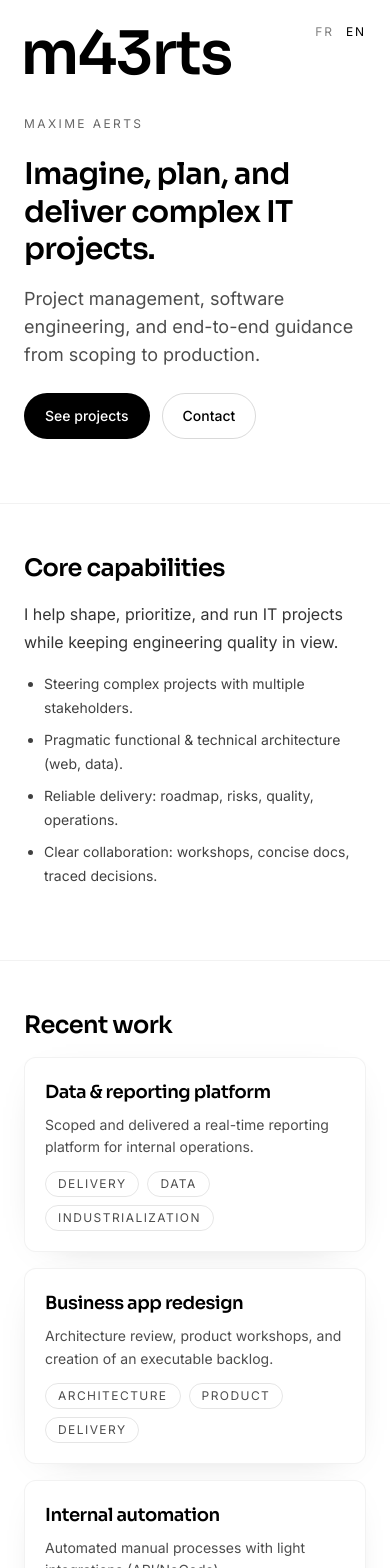
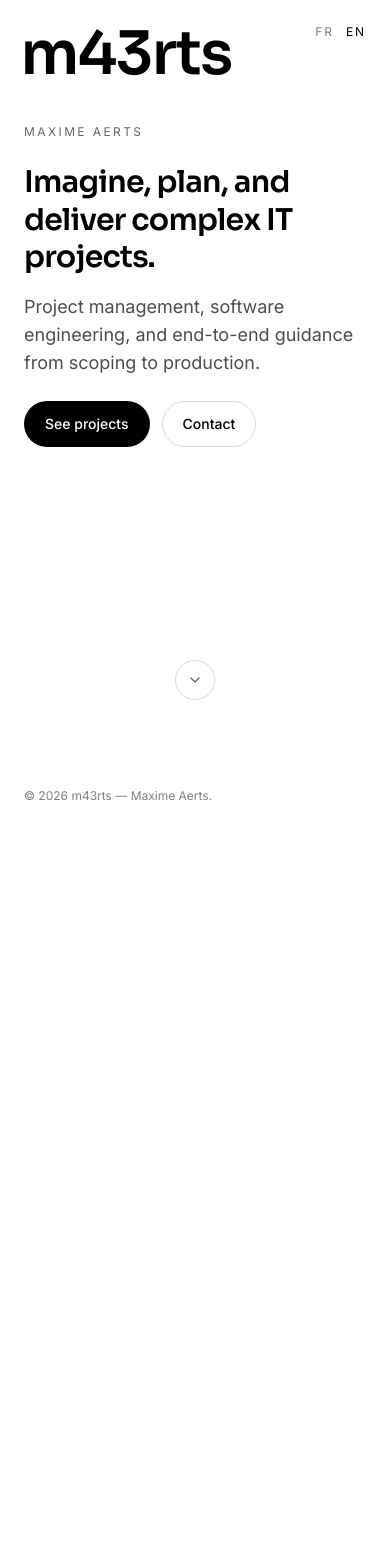
Before and after one commit to m43rts/m43rts, a Next.js app: page /en in a window 390 px wide. Shown: the top 1568 px of the page. After the commit the page ends 844 px from the top, so only its background shows below. Built offline with nearby package versions, Linux system fonts and the light colour scheme.

Commit message:
First version of auto snap and max-height sections

```diff
--- a/src/app/[locale]/layout.tsx
+++ b/src/app/[locale]/layout.tsx
@@ -1,5 +1,6 @@
 import type { Metadata } from "next";
 import { LanguageSwitcher } from "@/components/LanguageSwitcher";
+import { AutoSnapMain } from "@/components/AutoSnapMain";
 import { defaultLocale, getSiteContent, type Locale } from "@/content/siteContent";
 
 type LayoutParams = { locale: Locale };
@@ -33,8 +34,8 @@ export default async function LocaleLayout({ children, params }: LayoutProps) {
   const locale = (await params).locale ?? defaultLocale;
 
   return (
-    <div className="mx-auto flex min-h-screen max-w-5xl flex-col bg-white text-black">
-      <header className="flex items-center justify-between px-6 py-6 md:px-10 md:py-8">
+    <div className="mx-auto flex h-[100svh] max-w-5xl flex-col bg-white text-black">
+      <header className="flex shrink-0 items-center justify-between px-6 py-6 md:px-10 md:py-8">
         <span className="font-heading sm:text-8xl text-6xl font-semibold tracking-tight -ml-[0.06em] sm:-ml-[0.07em]">
           m43rts
         </span>
@@ -42,7 +43,9 @@ export default async function LocaleLayout({ children, params }: LayoutProps) {
           <LanguageSwitcher currentLocale={locale} />
         </div>
       </header>
-      <main className="flex-1">{children}</main>
+      <AutoSnapMain className="relative flex flex-1 min-h-0 flex-col overflow-y-auto">
+        {children}
+      </AutoSnapMain>
       <footer className="px-6 pb-10 pt-6 text-xs text-black/50 md:px-10">
         © {new Date().getFullYear()} m43rts — Maxime Aerts.
       </footer>
--- a/src/app/[locale]/page.tsx
+++ b/src/app/[locale]/page.tsx
@@ -15,10 +15,10 @@ export default async function LocaleHome({ params }: PageProps) {
   const content = getSiteContent(locale);
 
   return (
-    <div className="space-y-6 md:space-y-10">
+    <div className="flex min-h-full flex-col">
       <section
         id="hero"
-        className="flex flex-col gap-6 px-6 pb-10 pt-2 md:px-10 md:pb-14 md:pt-4"
+        className="relative flex min-h-full w-full flex-shrink-0 flex-col gap-6 px-6 pb-16 pt-4 md:px-10 md:pb-20 md:pt-6"
       >
         <p className="text-xs uppercase tracking-[0.2em] text-black/60">
           {content.hero.eyebrow}
@@ -45,9 +45,27 @@ export default async function LocaleHome({ params }: PageProps) {
             {content.hero.secondaryCta}
           </a>
         </div>
+        <a
+          href="#cv"
+          className="mt-auto flex h-10 w-10 items-center justify-center self-center rounded-full border border-black/15 text-black/60 transition hover:border-black/40 hover:text-black"
+          aria-label="Go to cv"
+        >
+          <svg
+            aria-hidden="true"
+            viewBox="0 0 24 24"
+            className="h-4 w-4"
+            fill="none"
+            stroke="currentColor"
+            strokeWidth="2"
+            strokeLinecap="round"
+            strokeLinejoin="round"
+          >
+            <path d="M6 9l6 6 6-6" />
+          </svg>
+        </a>
       </section>
 
-      <Section id="cv" title={content.cv.title}>
+      <Section id="cv" title={content.cv.title} nextId="projects">
         <div className="flex flex-col gap-4">
           <p className="text-base leading-7 text-black/80">{content.cv.summary}</p>
           <ul className="flex list-disc flex-col gap-2 pl-5 text-sm leading-6 text-black/75">
@@ -58,7 +76,7 @@ export default async function LocaleHome({ params }: PageProps) {
         </div>
       </Section>
 
-      <Section id="projects" title={content.projects.title}>
+      <Section id="projects" title={content.projects.title} nextId="contact">
         <div className="grid gap-4 md:grid-cols-2">
           {content.projects.items.map((project) => (
             <ProjectCard
--- /dev/null
+++ b/src/components/AutoSnapMain.tsx
@@ -0,0 +1,96 @@
+ "use client";
+
+import { useEffect, useRef, useState, type ReactNode } from "react";
+
+type AutoSnapMainProps = {
+  children: ReactNode;
+  className?: string;
+};
+
+const SNAP_LOCK_MS = 800;
+
+/**
+ * Scroll container that auto-snaps to the most visible section once scrolling
+ * settles. Disabled when users prefer reduced motion.
+ */
+export function AutoSnapMain({ children, className }: AutoSnapMainProps) {
+  const mainRef = useRef<HTMLElement | null>(null);
+  const [snapEnabled, setSnapEnabled] = useState(false);
+
+  useEffect(() => {
+    const media = window.matchMedia("(prefers-reduced-motion: reduce)");
+    const update = () => setSnapEnabled(!media.matches);
+    update();
+    media.addEventListener("change", update);
+    return () => media.removeEventListener("change", update);
+  }, []);
+
+  useEffect(() => {
+    if (!snapEnabled) return;
+    const main = mainRef.current;
+    if (!main) return;
+
+    const sections = Array.from(main.querySelectorAll<HTMLElement>("section[id]"));
+    if (sections.length === 0) return;
+
+    let scrollEndTimer: ReturnType<typeof setTimeout> | null = null;
+    let snapLockTimer: ReturnType<typeof setTimeout> | null = null;
+    let snapping = false;
+
+    const visibleRatioInMain = (section: HTMLElement) => {
+      const mainRect = main.getBoundingClientRect();
+      const rect = section.getBoundingClientRect();
+      const top = Math.max(rect.top, mainRect.top);
+      const bottom = Math.min(rect.bottom, mainRect.bottom);
+      const visible = Math.max(0, bottom - top);
+      return rect.height > 0 ? visible / rect.height : 0;
+    };
+
+    const pickBestSection = () => {
+      let best: HTMLElement | null = null;
+      let bestRatio = -1;
+      for (const section of sections) {
+        const ratio = visibleRatioInMain(section);
+        if (ratio > bestRatio) {
+          bestRatio = ratio;
+          best = section;
+        }
+      }
+      return best;
+    };
+
+    const snapToSection = () => {
+      if (snapping) return;
+      const target = pickBestSection();
+      if (!target) return;
+
+      snapping = true;
+      target.scrollIntoView({ behavior: "smooth", block: "start" });
+      snapLockTimer = setTimeout(() => {
+        snapping = false;
+      }, SNAP_LOCK_MS);
+    };
+
+    const onScroll = () => {
+      if (scrollEndTimer) clearTimeout(scrollEndTimer);
+      scrollEndTimer = setTimeout(() => {
+        scrollEndTimer = null;
+        snapToSection();
+      }, 140);
+    };
+
+    main.addEventListener("scroll", onScroll, { passive: true });
+
+    return () => {
+      if (scrollEndTimer) clearTimeout(scrollEndTimer);
+      if (snapLockTimer) clearTimeout(snapLockTimer);
+      main.removeEventListener("scroll", onScroll);
+    };
+  }, [snapEnabled]);
+
+  return (
+    <main ref={mainRef} className={className}>
+      {children}
+    </main>
+  );
+}
--- a/src/components/Section.tsx
+++ b/src/components/Section.tsx
@@ -4,15 +4,16 @@ type SectionProps = {
   children: React.ReactNode;
   eyebrow?: string;
   className?: string;
+  nextId?: string;
 };
 
-export function Section({ id, title, eyebrow, children, className }: SectionProps) {
+export function Section({ id, title, eyebrow, children, className, nextId }: SectionProps) {
   return (
     <section
       id={id}
-      className={`border-t border-black/5 bg-white px-6 py-12 md:px-10 md:py-16 ${className ?? ""}`}
+      className={`min-h-full w-full flex-shrink-0 border-t border-black/5 bg-white px-6 py-12 md:px-10 md:py-16 ${className ?? ""}`}
     >
-      <div className="flex flex-col gap-4">
+      <div className="flex h-full flex-col gap-4">
         {eyebrow ? (
           <p className="text-xs uppercase tracking-[0.2em] text-black/60">
             {eyebrow}
@@ -21,7 +22,27 @@ export function Section({ id, title, eyebrow, children, className }: SectionProp
         <h2 className="font-heading text-2xl font-semibold tracking-tight text-black md:text-3xl">
           {title}
         </h2>
-        <div className="text-base leading-7 text-black/80">{children}</div>
+        <div className="flex-1 text-base leading-7 text-black/80">{children}</div>
+        {nextId ? (
+          <a
+            href={`#${nextId}`}
+            className="mx-auto mt-6 flex h-10 w-10 items-center justify-center rounded-full border border-black/15 text-black/60 transition hover:border-black/40 hover:text-black"
+            aria-label={`Go to ${nextId}`}
+          >
+            <svg
+              aria-hidden="true"
+              viewBox="0 0 24 24"
+              className="h-4 w-4"
+              fill="none"
+              stroke="currentColor"
+              strokeWidth="2"
+              strokeLinecap="round"
+              strokeLinejoin="round"
+            >
+              <path d="M6 9l6 6 6-6" />
+            </svg>
+          </a>
+        ) : null}
       </div>
     </section>
   );
```
